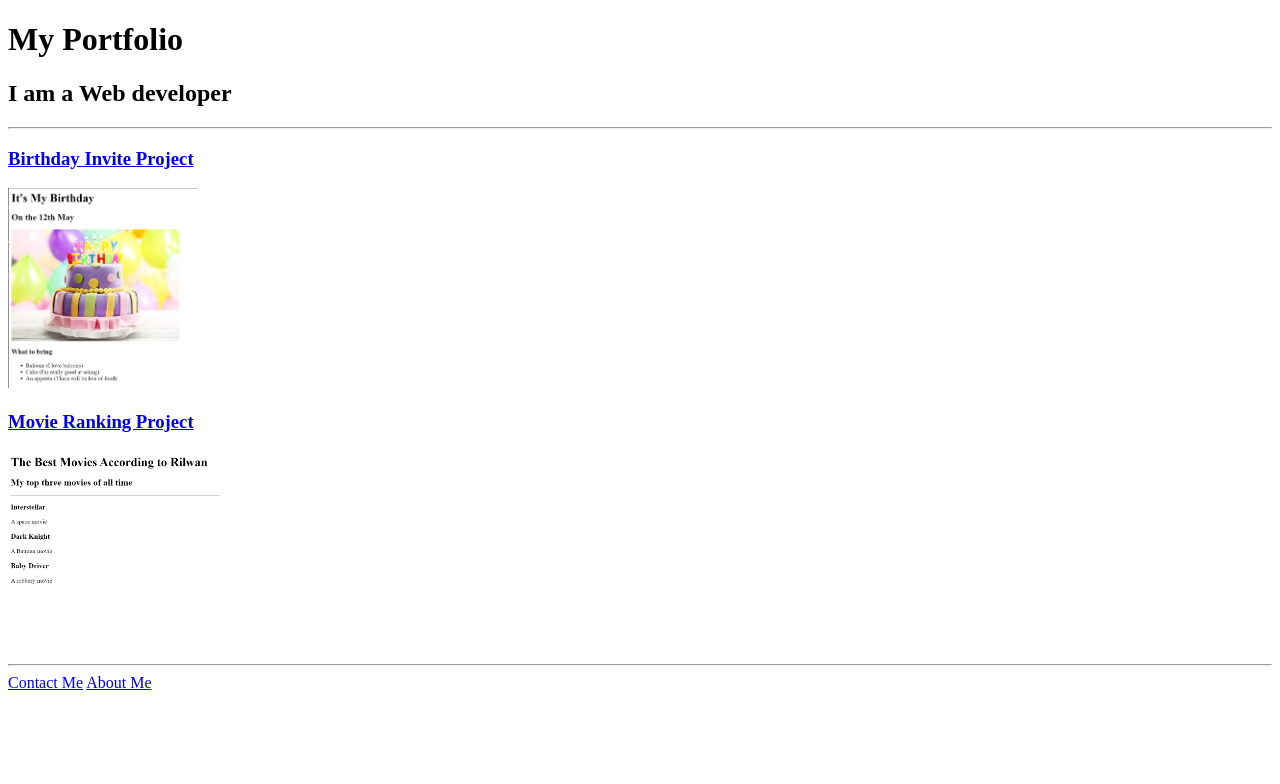
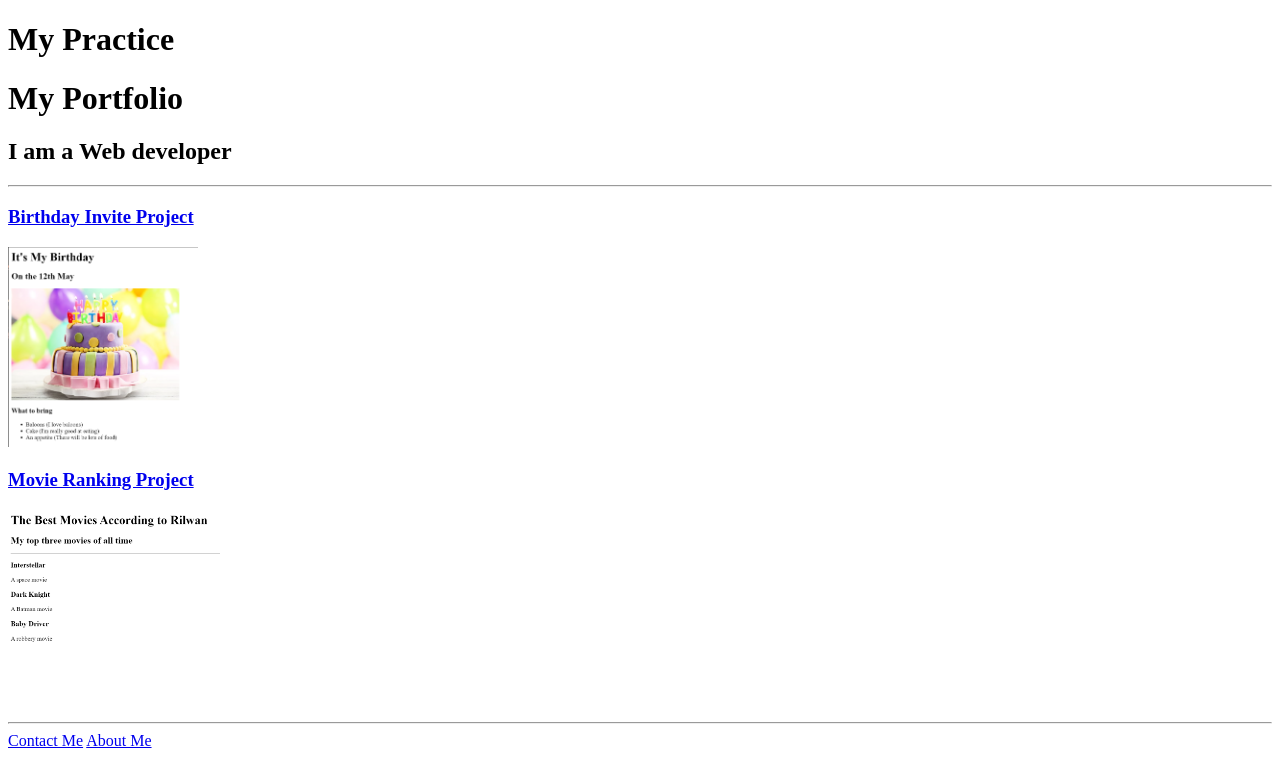
Before and after one commit to Rilwan2004/html-portfolio, a plain HTML site: page index.html in a window 1280 px wide. Drawn offline with Linux system fonts and the light colour scheme.

Commit message:
Update index.html
hi

```diff
--- a/index.html
+++ b/index.html
@@ -7,6 +7,7 @@
     <title>Document</title>
 </head>
 <body>
+    <h1>My Practice</h1>
     <h1>My Portfolio</h1>
 
     <h2>I am a Web developer</h2>
```
